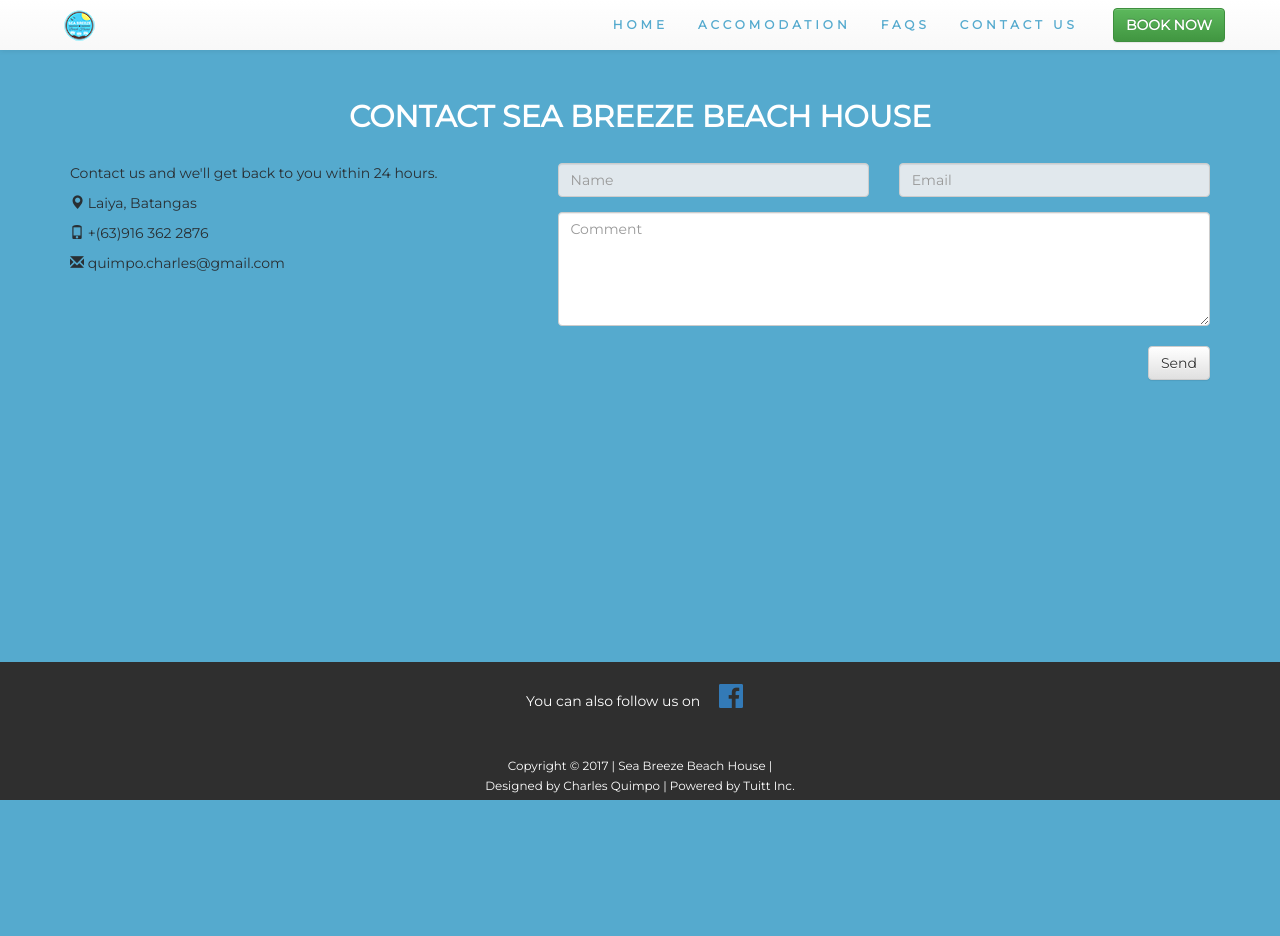
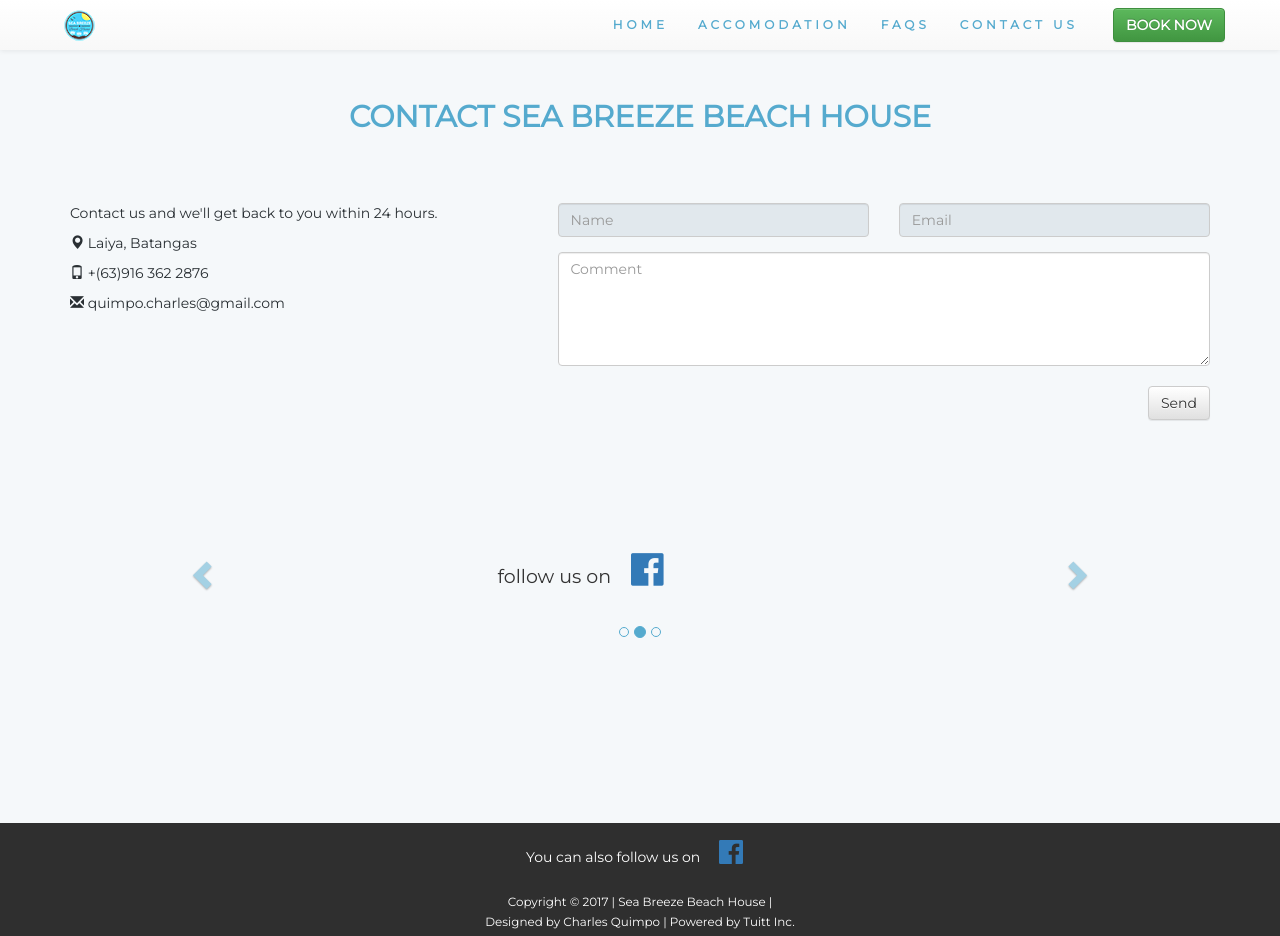
Before and after one commit to quimpoTuitt/qcapuno, a plain HTML site: page indexcon.html in a window 1280 px wide. Before the commit the page ends 800 px from the top, so only its background shows below. Drawn offline with nearby package versions, Linux system fonts and the light colour scheme.

Commit message:
cap1-final

```diff
--- a/css/style.css
+++ b/css/style.css
@@ -152,7 +152,7 @@ footer {
 }
 
 #secpic {
-    background-color: #55aace;
+    background-color: #f5f8fa;
 }
 
 #gal1,
@@ -173,6 +173,6 @@ footer {
 
 #secpic h2 {
     font-family: 'Lobster', cursive;
-    color: yellow;
+    color: #55aace;
 }
 /*endhome*/
--- a/css/stylecon.css
+++ b/css/stylecon.css
@@ -55,11 +55,10 @@
 footer {
     background-color: #292f33;
     min-height: 30px;
-    padding: 5px;
+    padding-bottom: 5px;
     text-align: center;
     color: white;
     width: 100%;
-    position: absolute;
     right: 0;
     bottom: 0;
     left: 0;
@@ -72,7 +71,7 @@ footer {
 
 html,
 body {
-    background-color: #55aace;
+    background-color: #f5f8fa;
     font-family: 'Montserrat', sans-serif;
 }
 
@@ -110,8 +109,8 @@ body {
 
 #contact {
     padding-top: 80px;
-    color: white;
-   /* margin-bottom: 255px;*/
+    color: #55aace;
+    margin-bottom: 30px;
 }
 
 #contact p {
@@ -123,3 +122,46 @@ body {
 }
 
 /*endcontact*/
+
+
+.carousel-control.right, .carousel-control.left {
+    background-image: none;
+    color: #55aace;
+}
+
+.carousel-indicators li {
+    border-color: #55aace;
+}
+
+.carousel-indicators li.active {
+    background-color: #55aace;
+}
+
+.item h4 {
+    font-size: 19px;
+    line-height: 1.375em;
+    font-weight: 400;
+    font-style: italic;
+    margin: 70px 0;
+}
+
+.item span {
+    font-style: normal;
+}
+
+#rowcal {
+    margin-bottom: 150px;
+    margin-left: 0;
+    margin-right: 0;
+}
+
+h2 {
+    margin-bottom: 50px;
+}
+
+
+/*carousel*/
+
+.item span {
+    height: 400px;
+}
--- a/css/stylefaq.css
+++ b/css/stylefaq.css
@@ -129,3 +129,8 @@ body, html {
     padding: 60px 50px;
 }
 */
+
+#iconli {
+    margin: 0;
+    padding: 0;
+}
--- a/indexcon.html
+++ b/indexcon.html
@@ -79,12 +79,50 @@
 <!-- ENDCONTACT -->
 
 
+<div class="row" id="rowcal">
+  <div class="col-md-10 col-sm-10 col-xs-10 col-md-offset-1">
+
+          <div id="myCarousel" class="carousel slide text-center" data-ride="carousel">
+            <!-- Indicators -->
+            <ol class="carousel-indicators">
+              <li data-target="#myCarousel" data-slide-to="0" class="active"></li>
+              <li data-target="#myCarousel" data-slide-to="1"></li>
+              <li data-target="#myCarousel" data-slide-to="2"></li>
+            </ol>
+
+            <!-- Wrapper for slides -->
+            <div class="carousel-inner" role="listbox">
+              <div class="item active">
+              <h4><span style="font-style:normal;">follow us on <a href="https://www.facebook.com/seabreezebeachhouse/"><i class="fa fa-facebook-official fa-2x" aria-hidden="true"></i></a></span></h4>
+              </div>
+              <div class="item">
+                <h4><span style="font-style:normal;"><i class="fa fa-phone fa-2x" aria-hidden="true"></i>  Call 0916-3622876 for reservations and inquiries.</span></h4>
+              </div>
+              <div class="item">
+                <h4><span style="font-style:normal;"><i class="fa fa-envelope-o fa-2x" aria-hidden="true"></i>  Email us at quimpo.charles@gmail.com</span></h4>
+              </div>
+            </div>
+
+            <!-- Left and right controls -->
+            <a class="left carousel-control" href="#myCarousel" role="button" data-slide="prev">
+              <span class="glyphicon glyphicon-chevron-left" aria-hidden="true"></span>
+              <span class="sr-only">Previous</span>
+            </a>
+            <a class="right carousel-control" href="#myCarousel" role="button" data-slide="next">
+              <span class="glyphicon glyphicon-chevron-right" aria-hidden="true"></span>
+              <span class="sr-only">Next</span>
+            </a>
+          </div>
+</div>
+</div>
+
+
+
 
 
 
 <footer class="container-fluid bg-4 text-center">
   <p> You can also follow us on <a href="https://www.facebook.com/seabreezebeachhouse/"><i class="fa fa-facebook-official fa-2x" aria-hidden="true"></i></a></p>
-  <br>
   <small> Copyright &copy 2017 | Sea Breeze Beach House |</small>
     <br>
   <small>Designed by Charles Quimpo | Powered by Tuitt Inc. </small>
```
Also changed, not shown: css/stylebook.css (+38 -0 lines), indexbook.html (+22 -7 lines), indexfaq.html (+5 -5 lines).
